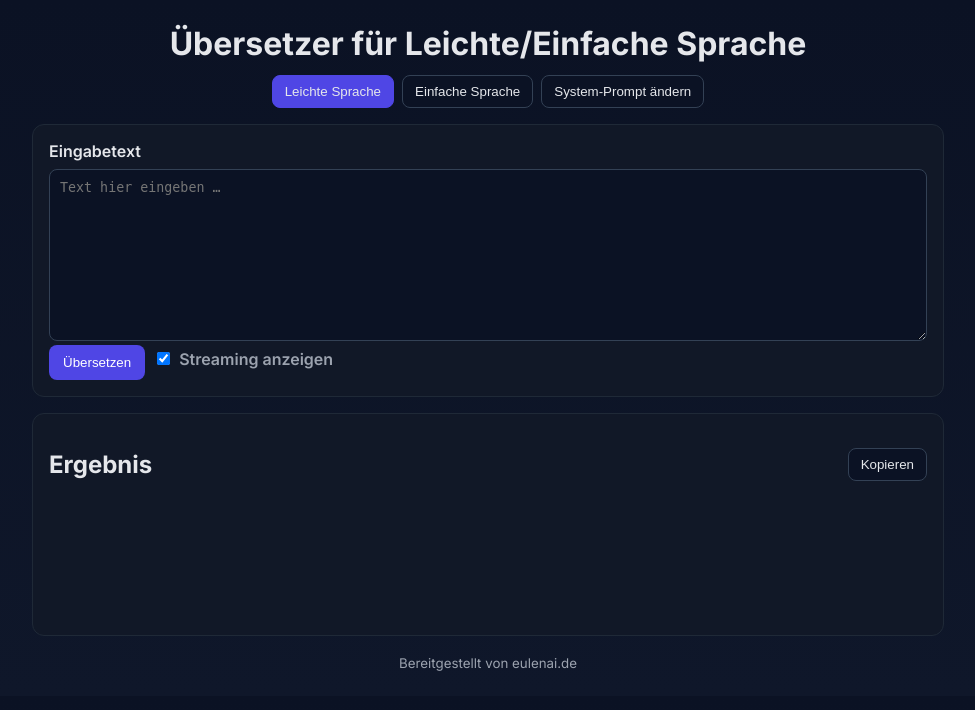
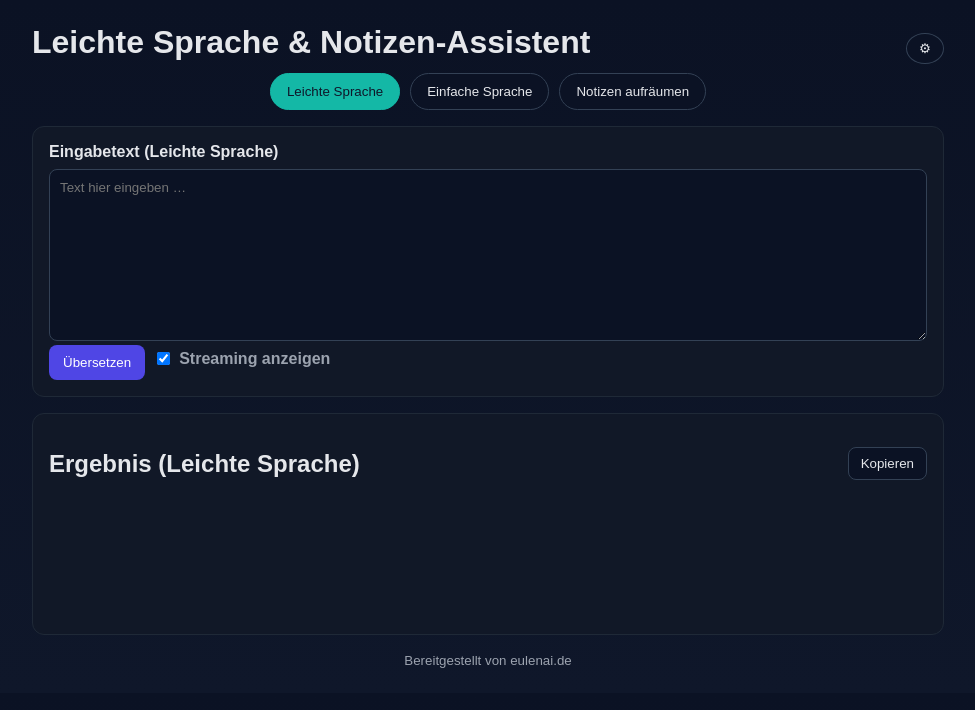
Before and after one commit to robert-herzig/paraphrase_bot, a Flask app: page / in a window 1280 px wide. Shown: the top 710 px of the page, without its empty margins (152-1127 px from the left). Run offline with Flask 3, Linux system fonts and the light colour scheme.

Commit message:
Added notes cleanup

```diff
--- a/package.json
+++ b/package.json
@@ -9,7 +9,7 @@
   "dependencies": {
     "dotenv": "^16.4.5",
     "express": "^4.19.2",
-    "undici": "^6.19.8"
+    "node-fetch": "^2.6.7"
   },
   "devDependencies": {
     "nodemon": "^3.0.2"
--- a/static/style.css
+++ b/static/style.css
@@ -11,9 +11,13 @@
 
 body {
     margin:0;
-    font-family: Inter, system-ui, -apple-system, Segoe UI, Roboto, "Helvetica Neue", Arial;
+    font-family: Arial, Helvetica, sans-serif;
     background:linear-gradient(180deg,#0b1224 0%,#0f172a 100%);
     color:var(--text);
+}
+
+button, input, textarea, select {
+    font-family: inherit;
 }
 
 .container {
@@ -23,34 +27,62 @@ body {
 }
 
 .hero {
-    text-align:center;
     margin-bottom: 16px;
+}
+
+.hero-top {
+    display:flex;
+    align-items:center;
+    justify-content:space-between;
+    flex-wrap:wrap;
+    gap:12px;
+}
+
+.icon-btn {
+    border:1px solid #334155;
+    background:#0b1224;
+    color:var(--text);
+    padding:8px 12px;
+    border-radius:50%;
+    cursor:pointer;
+    line-height:1;
+}
+
+.tab-bar {
+    display:flex;
+    justify-content:center;
+    gap:10px;
+    flex-wrap:wrap;
+    margin-bottom:16px;
+}
+
+.tab-btn {
+    border:1px solid #334155;
+    background:#0b1224;
+    color:var(--text);
+    padding:10px 16px;
+    border-radius:999px;
+    cursor:pointer;
+    transition:all 0.2s ease;
+}
+
+.tab-btn.active {
+    background:var(--accent2);
+    border-color:var(--accent2);
+    color:#0f172a;
+}
+
+.tab-panel {
+    display:none;
+}
+
+.tab-panel.active {
+    display:block;
 }
 
 h1 {
     font-size: clamp(1.4rem, 3vw, 2rem);
     margin: 0 0 12px;
-}
-
-.mode-switch {
-    display:flex;
-    gap:8px;
-    justify-content:center;
-    flex-wrap:wrap;
-}
-
-.mode-btn {
-    border:1px solid #334155;
-    padding:8px 12px;
-    border-radius:8px;
-    background:#0b1224;
-    color:var(--text);
-    cursor:pointer;
-}
-
-.mode-btn.active {
-    background: var(--accent);
-    border-color: var(--accent);
 }
 
 .secondary {
--- a/templates/index.html
+++ b/templates/index.html
@@ -3,24 +3,27 @@
 <head>
   <meta charset="UTF-8">
   <meta name="viewport" content="width=device-width, initial-scale=1.0">
-  <title>Einfache/Leichte Sprache Übersetzer</title>
+  <title>Einfache/Leichte Sprache Assistent</title>
   <link rel="stylesheet" href="./static/style.css">
-  <link href="https://fonts.googleapis.com/css2?family=Inter:wght@400;600;700&display=swap" rel="stylesheet">
 </head>
 <body>
   <div class="container">
     <header class="hero">
-      <h1>Übersetzer für Leichte/Einfache Sprache</h1>
-      <div class="mode-switch">
-        <button id="modeLeichte" class="mode-btn active" data-mode="leichte">Leichte Sprache</button>
-        <button id="modeEinfache" class="mode-btn" data-mode="einfache">Einfache Sprache</button>
-        <button id="editPromptBtn" class="secondary">System‑Prompt ändern</button>
+      <div class="hero-top">
+        <h1>Leichte Sprache & Notizen-Assistent</h1>
+        <button id="settingsBtn" class="icon-btn" aria-label="Einstellungen">⚙</button>
+      </div>
+      <div class="tab-bar primary-tabs">
+        <button class="tab-btn active" data-tab="leichte">Leichte Sprache</button>
+        <button class="tab-btn" data-tab="einfache">Einfache Sprache</button>
+        <button class="tab-btn" data-tab="cleanup">Notizen aufräumen</button>
       </div>
     </header>
 
     <main>
+      <div id="translatePanel" class="tab-panel active">
         <section class="card">
-        <label for="inputText">Eingabetext</label>
+          <label id="inputLabel" for="inputText">Eingabetext (Leichte Sprache)</label>
           <textarea id="inputText" rows="10" placeholder="Text hier eingeben …"></textarea>
           <div class="actions">
             <button id="translateBtn" class="primary">Übersetzen</button>
@@ -35,11 +38,33 @@
 
         <section id="outputSection" class="card">
           <div class="output-header">
-          <h2>Ergebnis</h2>
+            <h2 id="outputHeading">Ergebnis (Leichte Sprache)</h2>
             <button id="copyOutputBtn" class="secondary">Kopieren</button>
           </div>
           <div id="outputText" class="output"></div>
         </section>
+      </div>
+
+      <div id="cleanupPanel" class="tab-panel">
+        <section class="card">
+          <label for="notesInput">Schnelle Notizen</label>
+          <textarea id="notesInput" rows="10" placeholder="Schreibe hier deine Stichworte, Ideen oder chaotischen Sätze …"></textarea>
+          <p class="helper-text">Wir verwandeln deine Skizze in gut lesbares Deutsch mit korrekter Rechtschreibung und Zeichensetzung.</p>
+          <div class="actions">
+            <button id="cleanupBtn" class="primary">Bereinigen</button>
+          </div>
+          <div id="cleanupLoading" class="loading" style="display:none;">Formuliere sauber …</div>
+          <div id="cleanupError" class="error" style="display:none;"></div>
+        </section>
+
+        <section class="card">
+          <div class="output-header">
+            <h2>Überarbeiteter Text</h2>
+            <button id="copyCleanupBtn" class="secondary">Kopieren</button>
+          </div>
+          <div id="cleanupOutput" class="output"></div>
+        </section>
+      </div>
     </main>
 
     <footer>
@@ -47,10 +72,14 @@
     </footer>
   </div>
 
-  <!-- Prompt Editor Modal -->
   <div id="promptModal" class="modal" style="display:none;">
     <div class="modal-content">
-      <h3>System‑Prompt bearbeiten (<span id="promptTypeLabel">Leichte Sprache</span>)</h3>
+      <h3>System‑Prompts anpassen (<span id="promptTypeLabel">Leichte Sprache</span>)</h3>
+      <div class="prompt-option-group">
+        <button class="prompt-option active" data-prompt-option="leichte">Leichte Sprache</button>
+        <button class="prompt-option" data-prompt-option="einfache">Einfache Sprache</button>
+        <button class="prompt-option" data-prompt-option="cleanup">Notizen aufräumen</button>
+      </div>
       <textarea id="promptEditor" rows="14"></textarea>
       <div class="modal-actions">
         <button id="savePromptBtn" class="primary">Speichern</button>
@@ -60,6 +89,11 @@
   </div>
 
   <script>
+    const BASE_PATH = (() => {
+      const p = window.location.pathname;
+      return p.startsWith('/leichte-sprache') ? '/leichte-sprache' : '';
+    })();
+
     const translateBtn = document.getElementById('translateBtn');
     const streamingChk = document.getElementById('streaming');
     const inputText = document.getElementById('inputText');
@@ -68,43 +102,76 @@
     const loading = document.getElementById('loading');
     const errorDiv = document.getElementById('error');
     const copyOutputBtn = document.getElementById('copyOutputBtn');
-    const modeLeichteBtn = document.getElementById('modeLeichte');
-    const modeEinfacheBtn = document.getElementById('modeEinfache');
-    const editPromptBtn = document.getElementById('editPromptBtn');
     const promptModal = document.getElementById('promptModal');
     const promptEditor = document.getElementById('promptEditor');
     const promptTypeLabel = document.getElementById('promptTypeLabel');
+    const notesInput = document.getElementById('notesInput');
+    const cleanupBtn = document.getElementById('cleanupBtn');
+    const cleanupOutput = document.getElementById('cleanupOutput');
+    const cleanupLoading = document.getElementById('cleanupLoading');
+    const cleanupError = document.getElementById('cleanupError');
+    const copyCleanupBtn = document.getElementById('copyCleanupBtn');
+    const tabButtons = document.querySelectorAll('.tab-btn');
+    const translatePanel = document.getElementById('translatePanel');
+    const cleanupPanel = document.getElementById('cleanupPanel');
+    const inputLabel = document.getElementById('inputLabel');
+    const outputHeading = document.getElementById('outputHeading');
+    const settingsBtn = document.getElementById('settingsBtn');
+    const promptOptionButtons = document.querySelectorAll('[data-prompt-option]');
 
     let promptType = 'leichte';
+    let currentTab = 'leichte';
+    let settingsPromptType = 'leichte';
 
-    modeLeichteBtn.onclick = () => setMode('leichte');
-    modeEinfacheBtn.onclick = () => setMode('einfache');
+    tabButtons.forEach(btn => btn.addEventListener('click', () => setPrimaryTab(btn.dataset.tab)));
 
-    function setMode(mode) {
-      promptType = mode;
-      modeLeichteBtn.classList.toggle('active', mode === 'leichte');
-      modeEinfacheBtn.classList.toggle('active', mode === 'einfache');
-      promptTypeLabel.textContent = mode === 'leichte' ? 'Leichte Sprache' : 'Einfache Sprache';
+    function labelForMode(mode) {
+      return mode === 'einfache' ? 'Einfache Sprache' : 'Leichte Sprache';
     }
 
-    function escapeHtml(s) {
-      return s.replace(/[&<>"']/g, m => ({'&':'&amp;','<':'&lt;','>':'&gt;','"':'&quot;',"'":'&#39;'}[m]));
+    function promptLabel(type) {
+      if (type === 'cleanup') return 'Notizen aufräumen';
+      return labelForMode(type);
     }
+
+    function setPrimaryTab(tab) {
+      currentTab = tab;
+      tabButtons.forEach(btn => btn.classList.toggle('active', btn.dataset.tab === tab));
+      if (tab === 'cleanup') {
+        translatePanel.classList.remove('active');
+        cleanupPanel.classList.add('active');
+      } else {
+        promptType = tab;
+        translatePanel.classList.add('active');
+        cleanupPanel.classList.remove('active');
+        updateModeLabels();
+      }
+    }
+
+    function updateModeLabels() {
+      const label = labelForMode(promptType);
+      inputLabel.textContent = `Eingabetext (${label})`;
+      outputHeading.textContent = `Ergebnis (${label})`;
+    }
+
+    setPrimaryTab('leichte');
 
     translateBtn.onclick = async () => {
       errorDiv.style.display = 'none';
       outputText.textContent = '';
       let rawText = '';
       const text = inputText.value.trim();
-      if (!text) { errorDiv.textContent = 'Bitte Text eingeben.'; errorDiv.style.display = 'block'; return; }
-      translateBtn.disabled = true; loading.style.display = 'block';
+      if (!text) {
+        errorDiv.textContent = 'Bitte Text eingeben.';
+        errorDiv.style.display = 'block';
+        return;
+      }
+      translateBtn.disabled = true;
+      loading.style.display = 'block';
 
       if (streamingChk.checked) {
-        const r = await fetch('/paraphrase_stream', {
-          method: 'POST',
-          headers: { 'Content-Type': 'application/json' },
-          body: JSON.stringify({ text, promptType })
-        });
+        const qs = new URLSearchParams({ text, promptType }).toString();
+        const r = await fetch(BASE_PATH + '/paraphrase_stream?' + qs);
         const reader = r.body.getReader();
         const decoder = new TextDecoder();
         let buffer = '';
@@ -112,40 +179,41 @@
           const { value, done } = await reader.read();
           if (done) break;
           buffer += decoder.decode(value, { stream: true });
-          const events = buffer.split('\n\n'); buffer = events.pop() || '';
+          const events = buffer.split('\n\n');
+          buffer = events.pop() || '';
           for (const ev of events) {
-            const m = ev.match(/^data:\s*(.*)$/s); if (!m) continue;
+            const m = ev.match(/^data:\s*(.*)$/s);
+            if (!m) continue;
             const payload = m[1];
 
             if (payload === '[DONE]') {
-              // light punctuation normalization; keep original newlines
-              let finalTxt = rawText
-                .replace(/([\.!?])([A-Za-zÀ-ÿ])/g, '$1 $2')
+              const finalTxt = rawText
+                .replace(/([\.\!?])([A-Za-zÀ-ÿ])/g, '$1 $2')
                 .replace(/([,:;])([A-Za-zÀ-ÿ])/g, '$1 $2');
               outputText.textContent = finalTxt;
-              translateBtn.disabled = false; loading.style.display = 'none';
-              break;
+              translateBtn.disabled = false;
+              loading.style.display = 'none';
+              return;
             }
             if (payload.startsWith('ERROR:')) {
-              errorDiv.textContent = payload; errorDiv.style.display = 'block';
-              translateBtn.disabled = false; loading.style.display = 'none';
-              break;
+              errorDiv.textContent = payload;
+              errorDiv.style.display = 'block';
+              translateBtn.disabled = false;
+              loading.style.display = 'none';
+              return;
             }
 
-            // Server sends the full accumulated text as a JSON string
             try {
-              const full = JSON.parse(payload);
-              rawText = full;
+              rawText = JSON.parse(payload);
             } catch {
-              // Fallback if server sent plain text
               rawText = payload;
             }
-            outputText.textContent = rawText; // preserves spaces/newlines (CSS: white-space: pre-wrap)
+            outputText.textContent = rawText;
             outputSection.scrollIntoView({ behavior: 'smooth' });
           }
         }
       } else {
-        const r = await fetch('/paraphrase', {
+        const r = await fetch(BASE_PATH + '/paraphrase', {
           method: 'POST',
           headers: { 'Content-Type': 'application/json' },
           body: JSON.stringify({ text, promptType })
@@ -157,36 +225,103 @@
         } else {
           outputText.textContent = data.result || '';
         }
-        translateBtn.disabled = false; loading.style.display = 'none';
+        translateBtn.disabled = false;
+        loading.style.display = 'none';
       }
     };
 
     copyOutputBtn.onclick = async () => {
       const txt = outputText.innerText;
+      if (!txt.trim()) return;
       await navigator.clipboard.writeText(txt);
       copyOutputBtn.textContent = 'Kopiert!';
-      setTimeout(() => copyOutputBtn.textContent = 'Kopieren', 1500);
+      setTimeout(() => (copyOutputBtn.textContent = 'Kopieren'), 1500);
     };
 
-    editPromptBtn.onclick = async () => {
-      const r = await fetch('/system_prompt?type=' + promptType);
-      const data = await r.json();
-      promptEditor.value = data.prompt || '';
-      promptTypeLabel.textContent = promptType === 'leichte' ? 'Leichte Sprache' : 'Einfache Sprache';
+    cleanupBtn.onclick = async () => {
+      cleanupError.style.display = 'none';
+      cleanupOutput.textContent = '';
+      const text = notesInput.value.trim();
+      if (!text) {
+        cleanupError.textContent = 'Bitte zuerst deine Notizen eingeben.';
+        cleanupError.style.display = 'block';
+        return;
+      }
+      cleanupBtn.disabled = true;
+      cleanupLoading.style.display = 'block';
+      try {
+        const r = await fetch(BASE_PATH + '/cleanup', {
+          method: 'POST',
+          headers: { 'Content-Type': 'application/json' },
+          body: JSON.stringify({ text })
+        });
+        const data = await r.json().catch(() => ({}));
+        if (!r.ok || data.error) {
+          cleanupError.textContent = (data && data.error) || 'Fehler beim Bereinigen.';
+          cleanupError.style.display = 'block';
+        } else {
+          cleanupOutput.textContent = data.result || '';
+        }
+      } catch (err) {
+        cleanupError.textContent = err && err.message ? err.message : 'Unbekannter Fehler.';
+        cleanupError.style.display = 'block';
+      } finally {
+        cleanupBtn.disabled = false;
+        cleanupLoading.style.display = 'none';
+      }
+    };
+
+    copyCleanupBtn.onclick = async () => {
+      const txt = cleanupOutput.innerText.trim();
+      if (!txt) return;
+      await navigator.clipboard.writeText(txt);
+      copyCleanupBtn.textContent = 'Kopiert!';
+      setTimeout(() => (copyCleanupBtn.textContent = 'Kopieren'), 1500);
+    };
+
+    settingsBtn.onclick = () => {
+      const initial = currentTab === 'cleanup' ? 'cleanup' : promptType;
       promptModal.style.display = 'block';
+      setPromptOption(initial);
     };
-    document.getElementById('cancelPromptBtn').onclick = () => { promptModal.style.display = 'none'; };
+
+    promptOptionButtons.forEach(btn => btn.addEventListener('click', () => setPromptOption(btn.dataset.promptOption)));
+
+    document.getElementById('cancelPromptBtn').onclick = () => {
+      promptModal.style.display = 'none';
+    };
+
     document.getElementById('savePromptBtn').onclick = async () => {
       const prompt = promptEditor.value;
-      const r = await fetch('/system_prompt', {
-        method: 'POST', headers: {'Content-Type': 'application/json'},
-        body: JSON.stringify({ type: promptType, prompt })
+      const r = await fetch(BASE_PATH + '/system_prompt', {
+        method: 'POST',
+        headers: { 'Content-Type': 'application/json' },
+        body: JSON.stringify({ type: settingsPromptType, prompt })
       });
-      if (r.ok) { promptModal.style.display = 'none'; } else {
-        const err = await r.json().catch(()=>({error:'Fehler'}));
+      if (r.ok) {
+        promptModal.style.display = 'none';
+      } else {
+        const err = await r.json().catch(() => ({ error: 'Fehler' }));
         alert(err.error || 'Fehler beim Speichern.');
       }
     };
+
+    async function setPromptOption(type) {
+      settingsPromptType = type;
+      promptTypeLabel.textContent = promptLabel(type);
+      promptOptionButtons.forEach(btn => btn.classList.toggle('active', btn.dataset.promptOption === type));
+      await loadPrompt(type);
+    }
+
+    async function loadPrompt(type) {
+      try {
+        const r = await fetch(BASE_PATH + '/system_prompt?type=' + type);
+        const data = await r.json();
+        promptEditor.value = data.prompt || '';
+      } catch {
+        promptEditor.value = '';
+      }
+    }
   </script>
 </body>
 </html>
```
Also changed, not shown: other parts of static/style.css (+29 -1 lines), server.js (+169 -10 lines), system_prompt_cleanup.txt (added, +10 -0 lines), package-lock.json. Lines whose indentation alone changed are shown as unchanged.
